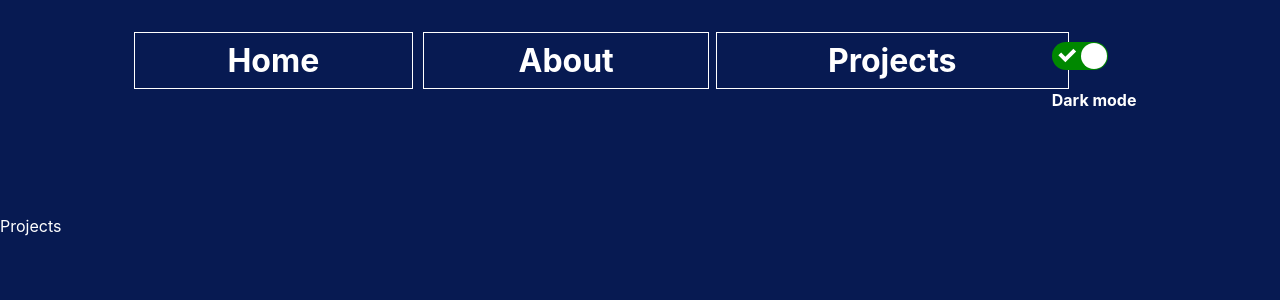
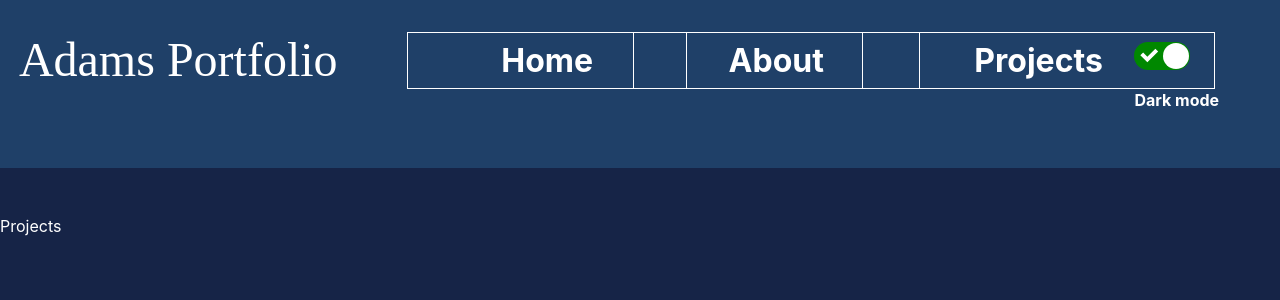
Before and after one commit to kloparn/Portfolio, a React (Create React App) app: page /projects in a window 1280 px wide. Shown: the top 300 px of the page. Built offline with nearby package versions, Linux system fonts and the light colour scheme.

Commit message:
displaying that it's now my portfolio

```diff
--- a/src/components/Navbar.tsx
+++ b/src/components/Navbar.tsx
@@ -5,6 +5,7 @@ import styled from "styled-components";
 const Navbar: React.FC<Props> = ({ CustomSwitch }) => {
   return (
     <ListWrapper>
+      <Logo> Adams Portfolio </Logo>
       <List>
         <ListItem to="/">Home</ListItem>
       </List>
@@ -14,6 +15,7 @@ const Navbar: React.FC<Props> = ({ CustomSwitch }) => {
       <List>
         <ListItem to="/projects">Projects</ListItem>
       </List>
+
       <SwitchBox>{CustomSwitch}</SwitchBox>
     </ListWrapper>
   );
@@ -22,6 +24,12 @@ const Navbar: React.FC<Props> = ({ CustomSwitch }) => {
 type Props = {
   CustomSwitch: JSX.Element;
 };
+
+const Logo = styled.h1`
+  font: 1em "gill sans, sans-serif";
+  font-size: 3rem;
+  color: ${(props) => props.theme.colors.text};
+`;
 
 const List = styled.li`
   padding: 2rem;
@@ -32,14 +40,12 @@ const SwitchBox = styled.li`
 `;
 
 const ListWrapper = styled.ul`
-  background-color: ${(props) => props.theme.colors.main};
-  width: 100%;
+  background-color: ${(props) => props.theme.colors.secondary};
   margin: 0 0 3em 0;
   padding: 0;
   list-style: none;
   display: flex;
-  flex-direction: row;
-  justify-content: space-evenly;
+  justify-content: space-around;
 `;
 
 const ListItem = styled(Link)`
--- a/src/styles/default-theme.ts
+++ b/src/styles/default-theme.ts
@@ -2,20 +2,20 @@ import { DefaultTheme } from "styled-components";
 
 export const darkTheme: DefaultTheme = {
   colors: {
-    main: "#071a52",
-    secondary: "#086972",
-    third: "#17b978",
-    forth: "#a7ff83",
+    main: "#162447",
+    secondary: "#1f4068",
+    third: "#1b1b2f",
+    forth: "#e43f5a",
     text: "#ffffff",
   },
 };
 
 export const theme: DefaultTheme = {
   colors: {
-    main: "#ffffff",
-    secondary: "#ea9a96",
-    third: "f8b24f",
-    forth: "e5e5e5",
+    main: "#eeeeee",
+    secondary: "#32e0c4",
+    third: "393e46",
+    forth: "222831",
     text: "#000000",
   },
 };
```
